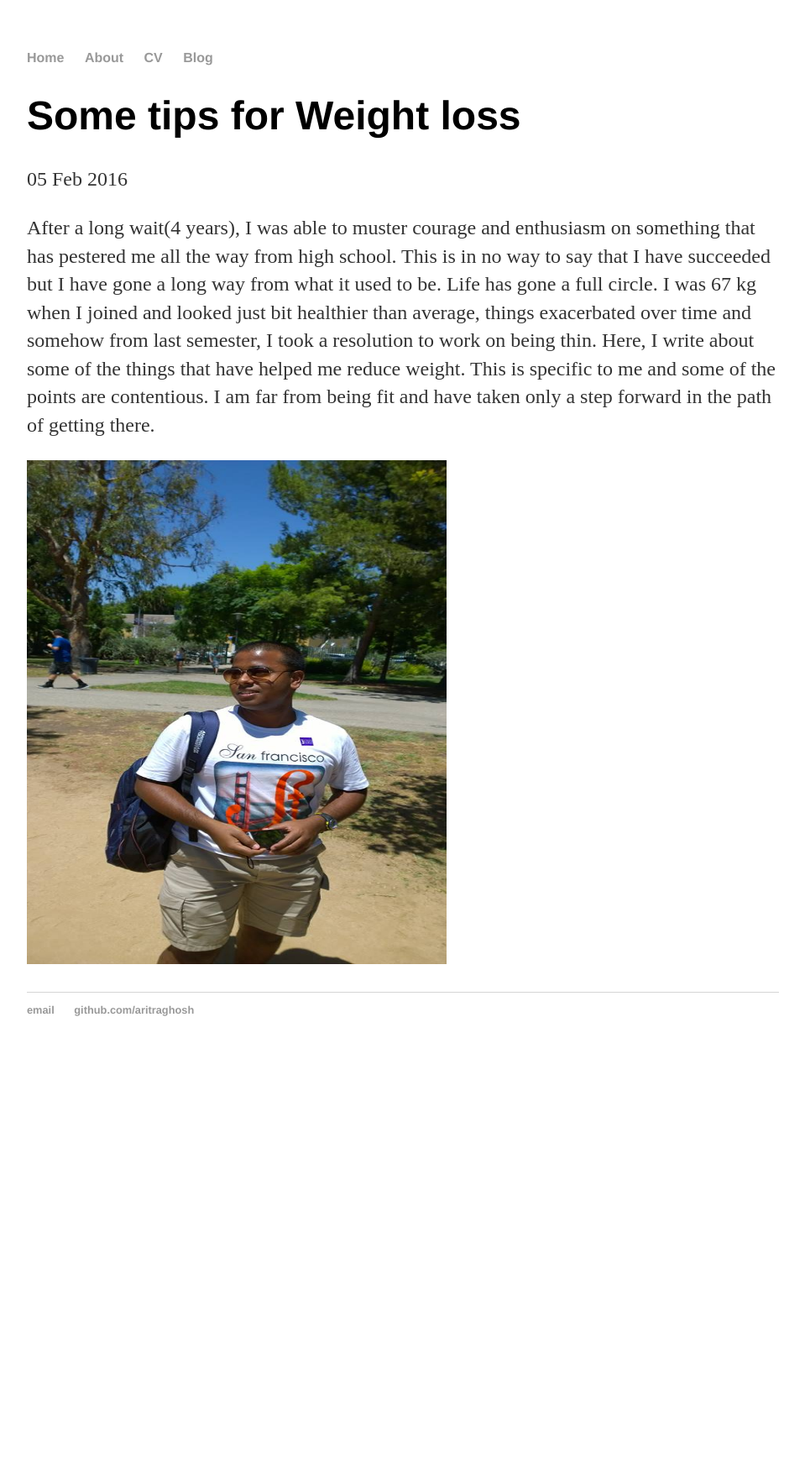
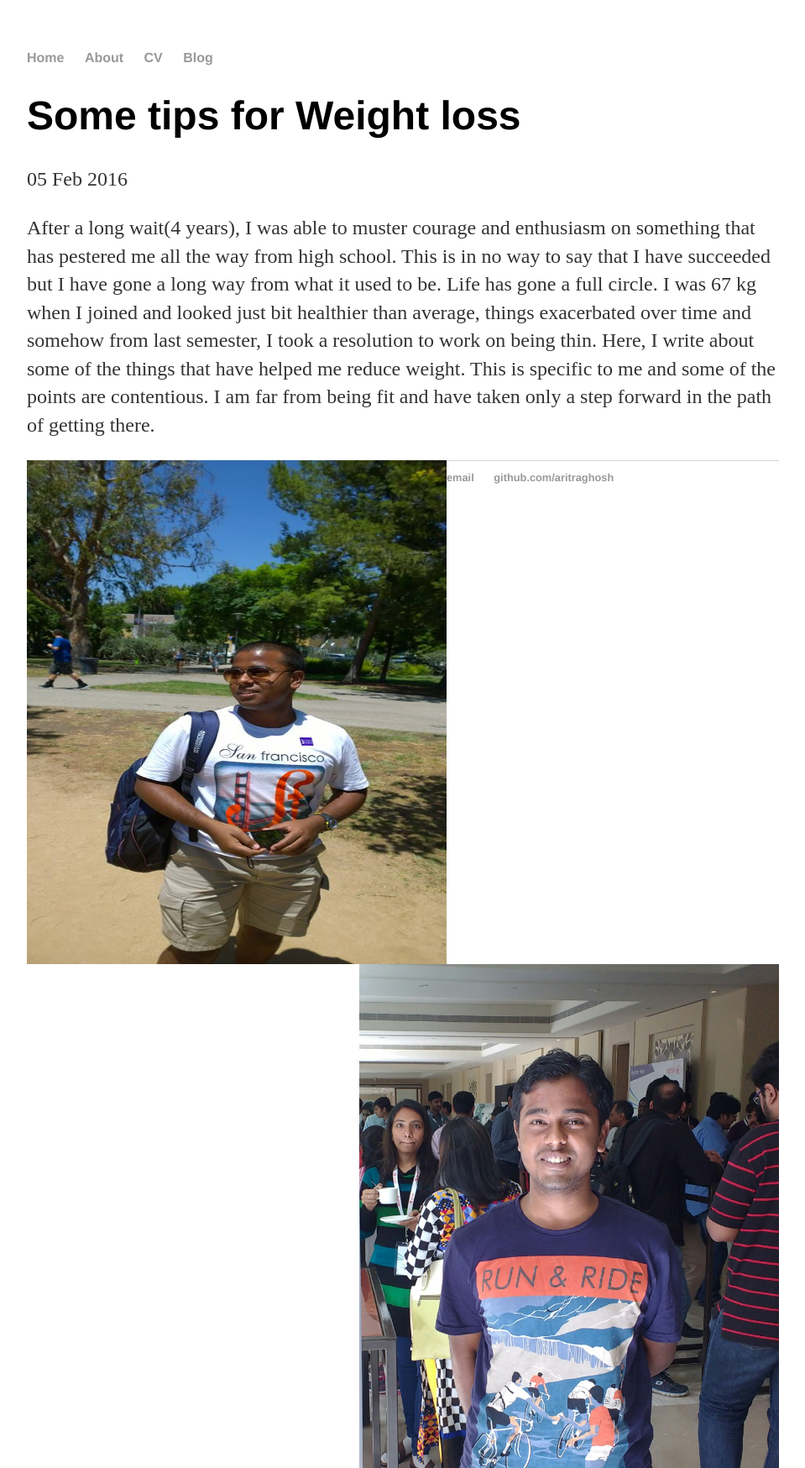
Before and after one commit to aritraghosh/aritraghosh.github.io, a Jekyll site: the page built from _posts/2016-02-05-some-tips-for-weight-loss.md, in a window 1280 px wide. Shown: the whole page at 84% size, without its empty margins (160-1119 px from the left). Built offline with Jekyll 4.4.1, drawn with Linux system fonts in a browser that asks for light colours; before the commit the page ends 1270 px from its top, so only the background shows below that.

Commit message:
Update 2016-02-05-some-tips-for-weight-loss.md

```diff
--- a/_posts/2016-02-05-some-tips-for-weight-loss.md
+++ b/_posts/2016-02-05-some-tips-for-weight-loss.md
@@ -9,4 +9,4 @@
 
 
 
-<img src="https://aritraghosh.github.io/images/Aritra_old.jpg" alt="Drawing" style="width: 500px; height: 600px"/>
+<img src="https://aritraghosh.github.io/images/Aritra_old.jpg" alt="Drawing" style="float: left; width: 500px; height: 600px"/><img src="https://aritraghosh.github.io/images/IMG_20160123_091910.jpg" alt="Drawing" style="float: right; width: 500px; height: 600px"/>
```
